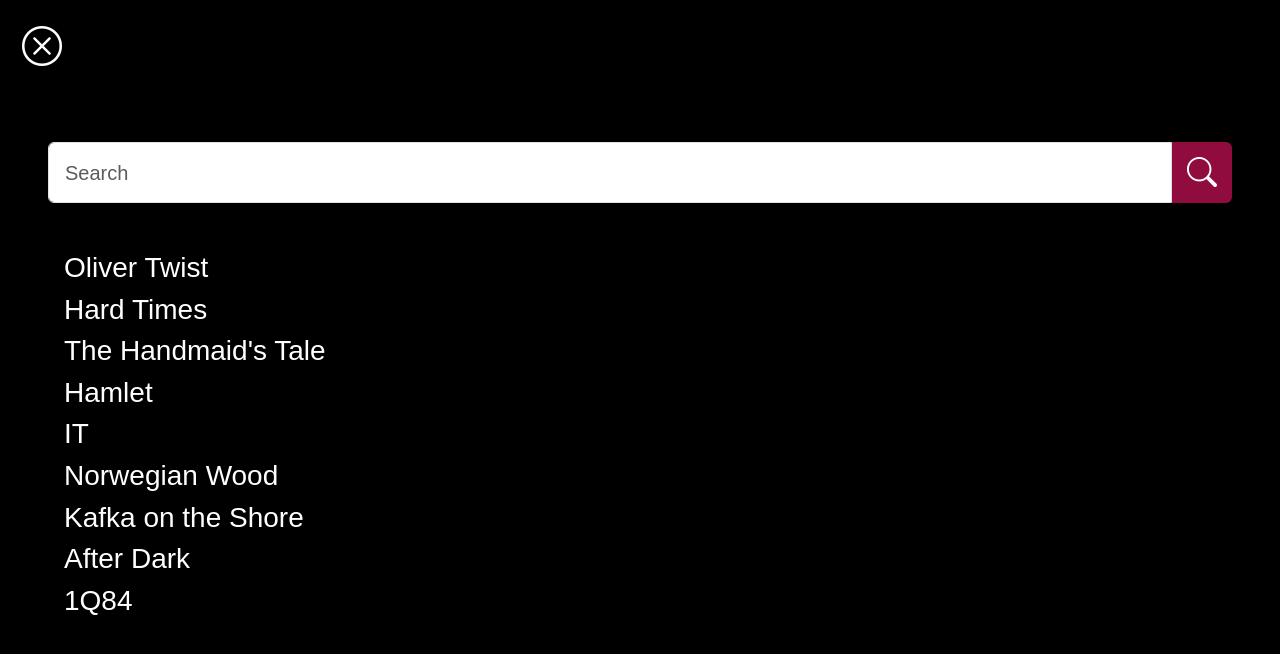
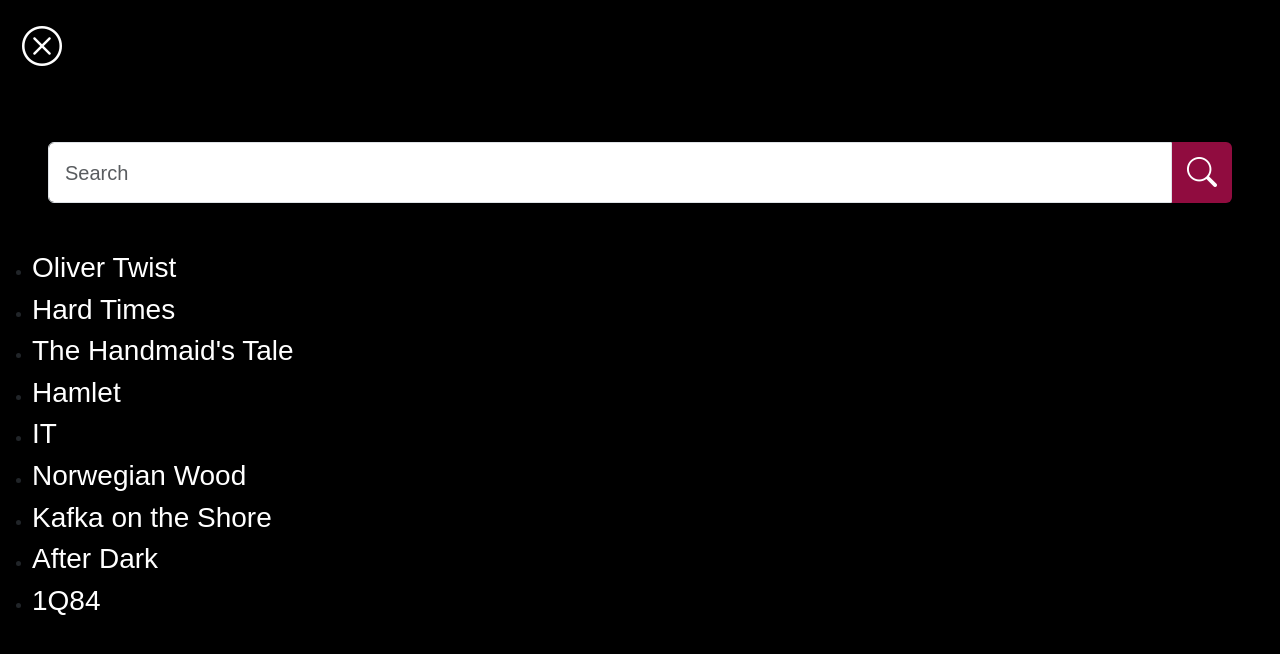
Before and after one commit to SamehMahmoudd/BOOKSTORE-UI, a React (Vite) app: page /search in a window 1280 px wide. Shown: the top 654 px of the page. Built offline with nearby package versions, Linux system fonts and the light colour scheme; data requests are answered from the project's data file.

Commit message:
teeny edit to make book navegat to booDetails

```diff
--- a/src/components/Book-Details/BookDetails.jsx
+++ b/src/components/Book-Details/BookDetails.jsx
@@ -49,9 +49,9 @@ export default function BookDetails() {
 
       <div className="container">
         <section>
-          <div className="container pt-5">
+          <div className="container pt-2">
             <div className="row text-center">
-              <div className="heading d-flex flex-column align-items-center mb-5">
+              <div className="heading d-flex flex-column align-items-center mb-1">
                 <div>
                   <h1>{book?.title}</h1>
                 </div>
--- a/src/components/navbar/icons-comp/search-comp/search.jsx
+++ b/src/components/navbar/icons-comp/search-comp/search.jsx
@@ -1,4 +1,4 @@
-import { useNavigate } from 'react-router-dom';
+import { Link, useNavigate } from 'react-router-dom';
 import React, { useState } from 'react';
 import { useSelector } from 'react-redux'
 
@@ -37,14 +37,16 @@ function Search() {
                 <button onClick={searchQuery} id='searchBtn' className='rounded-end'><i className ="bi bi-search"></i></button>
             </div>
             <div id="item-list" className='row'>
-                <div className='col d-flex  text-white'>
-                    <ul>
-                        {filteredBooks .map((book)=>(
-                            <ol key={book.id}>
-                                <h3>{book.title}</h3>
-                            </ol>
-                        ))}
-                    </ul>
+                <div className='col'>
+                <ul>
+                    {filteredBooks.map((book) => (
+                        <li key={book.id}>
+                        <Link to={`/details/${book.id}`} style={{ textDecoration: 'none' }}>
+                            <h3 className=' text-white'>{book.title}</h3>
+                        </Link>
+                        </li>
+                    ))}
+                </ul>
                 </div>
             </div>
         </div>
```
